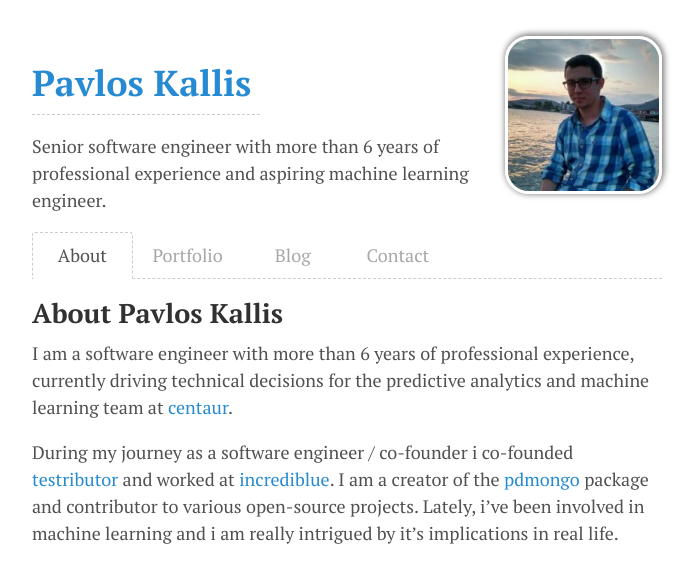
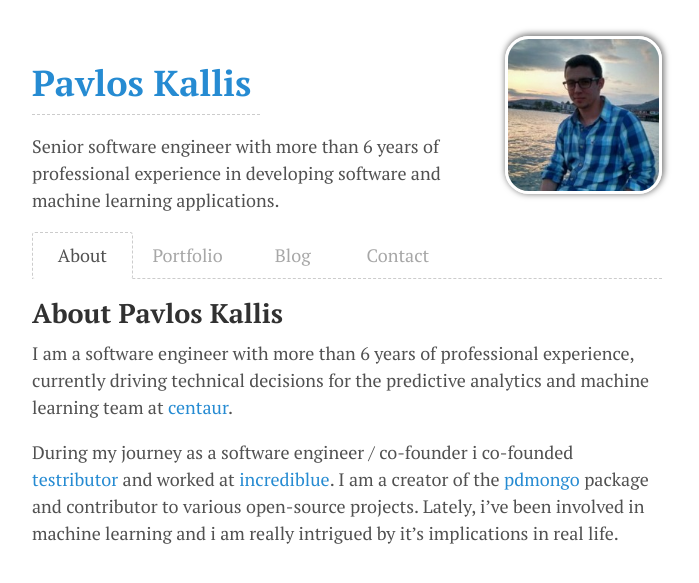
Before and after one commit to pakallis/pakallis.github.io, a Jekyll site: the page built from index.html, in a window 1280 px wide. Shown: the top 583 px of the page, without its empty margins (293-992 px from the left). Built offline with Jekyll 4.4.1, drawn with Linux system fonts in a browser that asks for light colours.

Commit message:
Wording change

```diff
--- a/_includes/content/home-intro.md
+++ b/_includes/content/home-intro.md
@@ -1,4 +1,4 @@
 
 # [Pavlos Kallis](/)
 
-Senior software engineer with more than 6 years of professional experience and aspiring machine learning engineer.
+Senior software engineer with more than 6 years of professional experience in developing software and machine learning applications.
```
